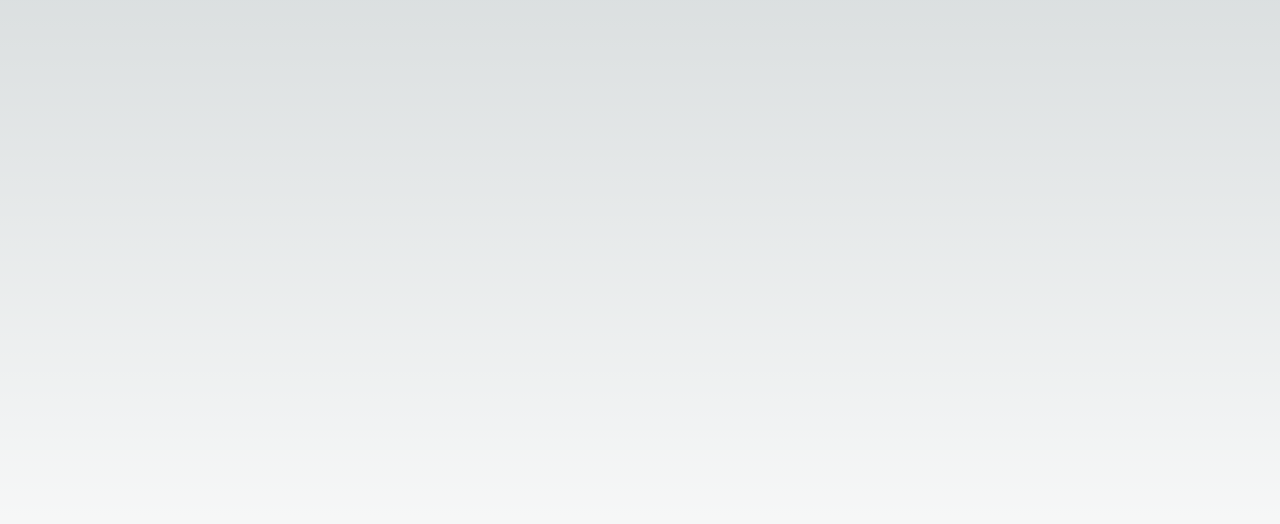
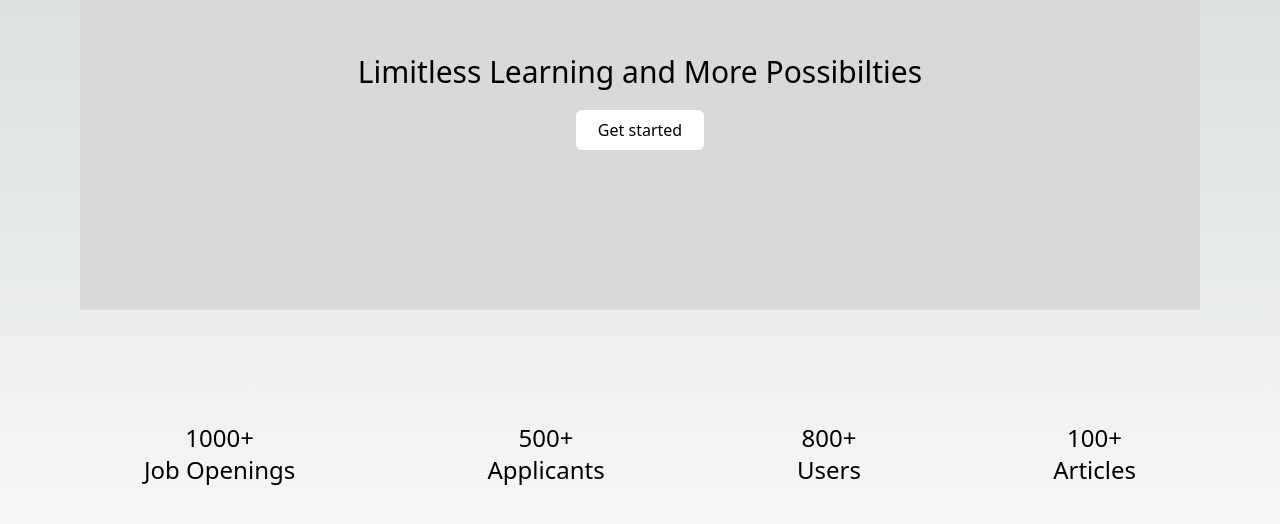
Before and after one commit to Pritesh-0/SEJP, a Next.js app: page /components/About in a window 1280 px wide. Shown: the part 106-630 px from the top of the page. Built offline with nearby package versions, Linux system fonts and the light colour scheme.

Commit message:
about section complete

```diff
--- a/src/pages/components/About.jsx
+++ b/src/pages/components/About.jsx
@@ -2,7 +2,32 @@
 export default function Home(){
     return(
         <div className='h-screen'>
+            <div className="bg-[#d9d9d9] mx-20">
+                <div className="py-40">
+                <div className="text-3xl text-black text-center">
+                    Limitless Learning and More Possibilties
+                </div>
+                <div className="w-32 py-2 rounded-md mt-5 mx-auto bg-white text-black text-center cursor-pointer">
+                    Get started
+                </div>
+                </div>
+            </div>
 
+            <div className=" mx-20 flex justify-between px-16 mt-28 text-2xl text-center">
+                <div>
+                    1000+ <br></br>Job Openings
+                </div>
+                <div>
+                    500+ <br></br>Applicants
+                </div>
+                <div>
+                    800+ <br></br>Users
+                </div>
+                <div>
+                    100+ <br></br>Articles
+                </div>
+            </div>
         </div>
+
     )
 }
```
